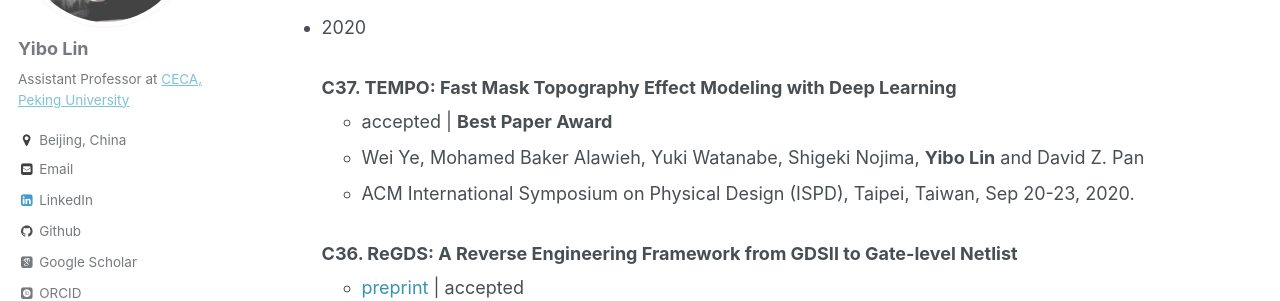
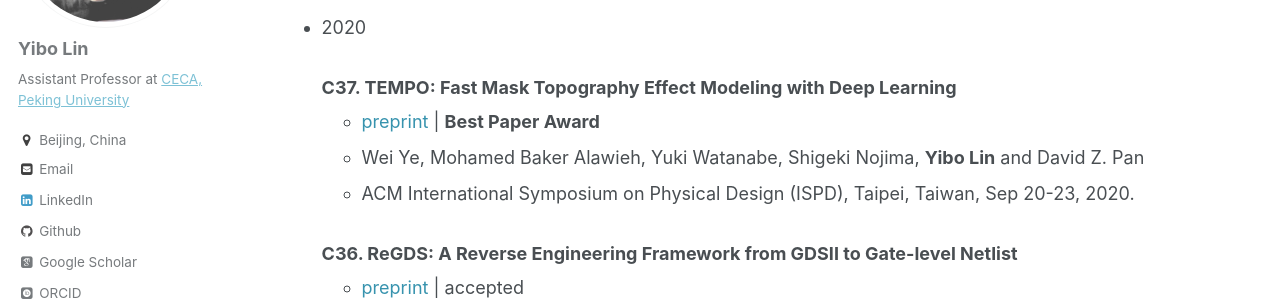
Before and after one commit to limbo018/limbo018.github.io, a Jekyll site: the page built from _pages/publications.md, in a window 1280 px wide and 900 px high, scrolled down 3954 px. Shown: the part 183-484 px from the top of the window. Built offline with Jekyll 4.4.1, drawn with Linux system fonts in a browser that asks for light colours; some web fonts are replaced.

Commit message:
add tempo preprint

```diff
--- a/_pages/publications.md
+++ b/_pages/publications.md
@@ -140,8 +140,8 @@ Conference Papers
 
 * 2020
 
-  ### C37. TEMPO: Fast Mask Topography Effect Modeling with Deep Learning
-     * accepted \| **Best Paper Award**
+  ### C37. [TEMPO: Fast Mask Topography Effect Modeling with Deep Learning](https://doi.org/10.1145/3372780.3375565)
+     * <a href="/publications/papers/DFM_ISPD2020_Ye.pdf" style="color:#3793ae">preprint</a> \| **Best Paper Award**
      * Wei Ye, Mohamed Baker Alawieh, Yuki Watanabe, Shigeki Nojima, **Yibo Lin** and David Z. Pan
      * ACM International Symposium on Physical Design (ISPD), Taipei, Taiwan, Sep 20-23, 2020.
 
--- a/ref/publications.bib
+++ b/ref/publications.bib
@@ -478,9 +478,9 @@
   month={September},
   day={20--23},
   address={Taipei, Taiwan},
-  publishlink={},
-  annotateweb={(accepted)(**Best Paper Award**)},
-  annotatecv={(accepted)(\textbf{Best Paper Award})},
+  publishlink={https://doi.org/10.1145/3372780.3375565},
+  annotateweb={([limbo018.github.io/papers/DFM_ISPD2020_Ye.pdf preprint])(**Best Paper Award**)},
+  annotatecv={(\textbf{Best Paper Award})},
 }
 
 @inproceedings{SECURITY_HOST2020_Rajarathnam,
```
Also changed, not shown: _includes/publications_cv.md (+1 -1 lines), _pages/about.md (+2 -0 lines), 4 other files.
